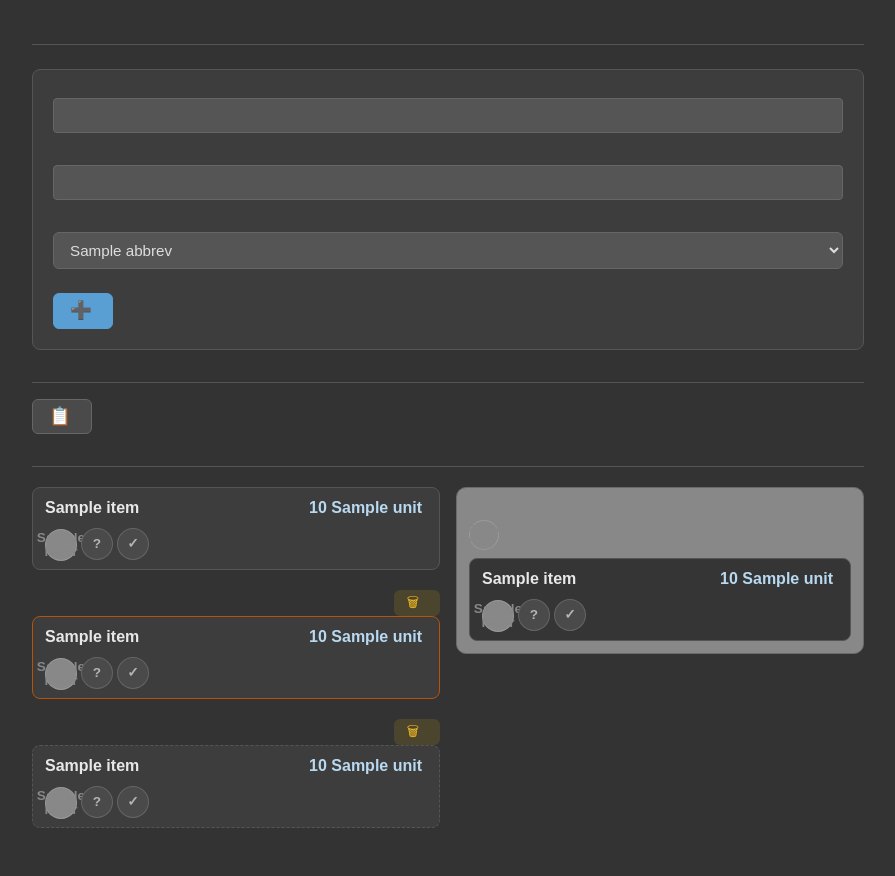
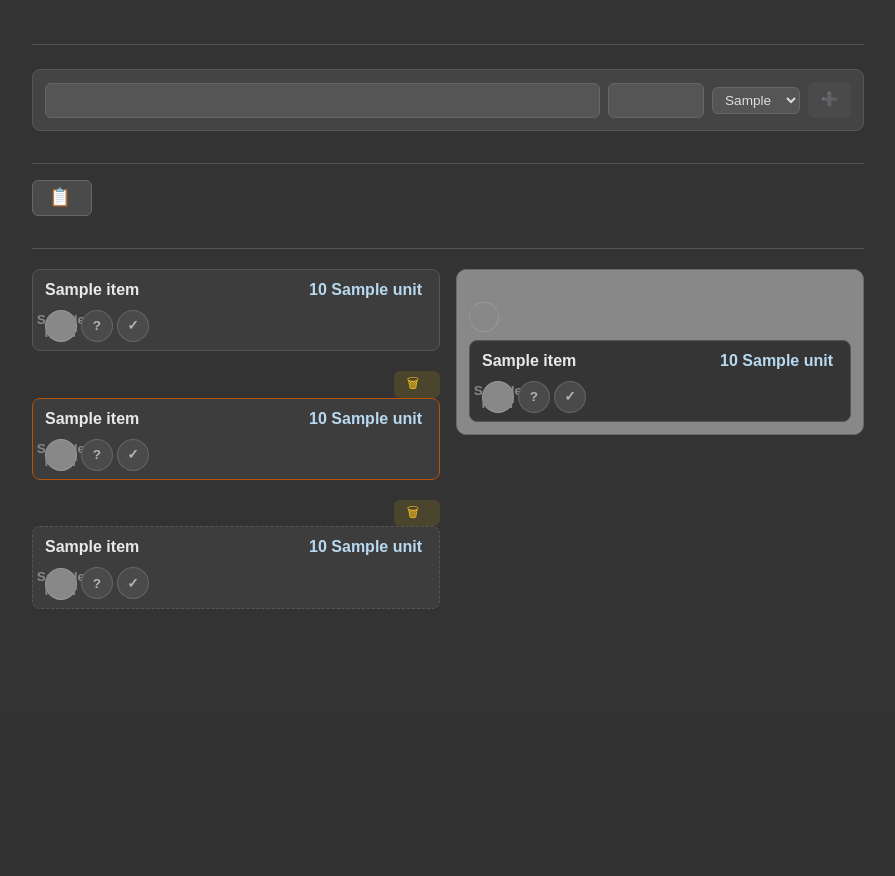
Before and after one commit to Lewistrick/weekmenu, a Python web app: template src/templates/grocery-list.html in a window 1280 px wide. Shown: the part 84-960 px from the top of the page, without its empty margins (176-1071 px from the left). After the commit the page ends 693 px from the top, so only its background shows below. Run offline with Jinja, Linux system fonts and the light colour scheme; the template is opened without the code that fills it: most values are stand-ins (such as "Sample title", 1, 10 or a date in 2020); some libraries are stand-ins or nearby versions.

Commit message:
Inventory delete confirm, row spacing, shared add-row on grocery page
- Delete on an inventory item with a positive amount now uses the
  inline confirm (cancel/proceed); empty items delete directly
- Promote grocery-inline-confirm* classes to site-wide inline-confirm*
  and move the confirm JS from two page templates into base.html
- More vertical space between editable-list rows
- Sort select shrinks to fit narrow screens instead of overflowing
- Grocery page "add groceries" form uses the shared .item-row layout

Co-Authored-By: Claude Opus 5 <noreply@anthropic.com>

```diff
--- a/src/static/style.css
+++ b/src/static/style.css
@@ -349,21 +349,28 @@ div.search-results {
     font-size: 0.95rem;
 }
 
-/* A label and a single control side by side (e.g. a sort select). */
+/* A label and a single control side by side (e.g. a sort select). The
+   control shrinks to fit narrow screens instead of overflowing them. */
 .inline-field {
     display: flex;
     align-items: center;
     gap: var(--space-2);
+    min-width: 0;
+    max-width: 100%;
     margin: 0;
 }
 
 .inline-field .field-label {
+    flex-shrink: 0;
     margin-bottom: 0;
     white-space: nowrap;
 }
 
 .inline-field .form-control {
     width: auto;
+    min-width: 0;
+    max-width: 100%;
+    flex: 0 1 auto;
 }
 
 .form-control:focus {
@@ -1014,24 +1021,24 @@ div.search-results {
     white-space: nowrap;
 }
 
-.grocery-inline-confirm-wrap {
+.inline-confirm-wrap {
     display: flex;
     align-items: center;
     justify-content: flex-end;
 }
 
-.grocery-inline-confirm[hidden],
-.grocery-inline-confirm-trigger[hidden] {
+.inline-confirm[hidden],
+.inline-confirm-trigger[hidden] {
     display: none !important;
 }
 
-.grocery-inline-confirm {
+.inline-confirm {
     display: flex;
     align-items: center;
     gap: var(--space-1);
 }
 
-.grocery-inline-confirm-label {
+.inline-confirm-label {
     font-size: 0.85rem;
     color: var(--text-muted);
 }
@@ -1398,7 +1405,7 @@ div.search-results {
     padding: 0;
     display: flex;
     flex-direction: column;
-    gap: var(--space-1);
+    gap: var(--space-3);
 }
 
 .editable-list .ingredient-input {
@@ -1735,6 +1742,11 @@ details.form-panel > :not(summary) {
 @media (max-width: 640px) {
     .item-row {
         grid-template-columns: minmax(0, 1fr) 5.5rem auto;
+    }
+
+    /* Keep an inline confirm in a row compact; the ✓/✕ titles explain it. */
+    .item-row-actions .inline-confirm-label {
+        display: none;
     }
 
     .item-row > :first-child {
--- a/src/templates/base.html
+++ b/src/templates/base.html
@@ -77,6 +77,26 @@
     </div>
 
     <script>
+        // Inline confirm (site-wide): a .inline-confirm-trigger reveals the
+        // element named by data-confirm-id; .inline-confirm-cancel restores it.
+        document.addEventListener("click", (event) => {
+            const trigger = event.target.closest(".inline-confirm-trigger");
+            if (trigger) {
+                const confirm = document.getElementById(trigger.dataset.confirmId);
+                if (!confirm) return;
+                trigger.hidden = true;
+                confirm.hidden = false;
+                return;
+            }
+            const cancel = event.target.closest(".inline-confirm-cancel");
+            if (cancel) {
+                const confirm = document.getElementById(cancel.dataset.confirmId);
+                const trigger = document.getElementById(cancel.dataset.triggerId);
+                if (confirm) confirm.hidden = true;
+                if (trigger) trigger.hidden = false;
+            }
+        });
+
         window.groceryLongPress = (() => {
             let timeout = null;
             let overlay = null;
--- a/src/templates/grocery-list.html
+++ b/src/templates/grocery-list.html
@@ -63,30 +63,5 @@
         });
     })();
 
-    document.addEventListener("click", (event) => {
-        const trigger = event.target.closest(".grocery-inline-confirm-trigger");
-        if (trigger) {
-            const confirmId = trigger.dataset.confirmId;
-            const confirm = document.getElementById(confirmId);
-            if (!confirm) {
-                return;
-            }
-            trigger.hidden = true;
-            confirm.hidden = false;
-            return;
-        }
-
-        const cancel = event.target.closest(".grocery-inline-confirm-cancel");
-        if (cancel) {
-            const confirm = document.getElementById(cancel.dataset.confirmId);
-            const trigger = document.getElementById(cancel.dataset.triggerId);
-            if (confirm) {
-                confirm.hidden = true;
-            }
-            if (trigger) {
-                trigger.hidden = false;
-            }
-        }
-    });
 </script>
 {% endblock %}
--- a/src/templates/partials/grocery-add-form.html
+++ b/src/templates/partials/grocery-add-form.html
@@ -4,27 +4,23 @@
             <h2 class="section-title">{{ t('grocery.section.add_groceries') }}</h2>
         </div>
         <form hx-post="{{ base_path }}/week-menu/grocery-list/add" hx-target="#grocery-list-body" hx-swap="outerHTML show:none"
-            class="form-panel grocery-add-form">
-            <div class="form-group">
-                <label for="grocery-ingredient">{{ t('common.name') }}</label>
-                <input type="text" id="grocery-ingredient" name="ingredient" class="form-control" required />
-            </div>
-            <div class="form-group">
-                <label for="grocery-quantity">{{ t('common.amount') }}</label>
-                <input type="number" id="grocery-quantity" name="quantity" class="form-control" min="0.01" step="any" required />
-            </div>
-            <div class="form-group">
-                <label for="grocery-unit">{{ t('common.unit') }}</label>
-                <select id="grocery-unit" name="unit" class="form-control" required>
+            class="inline-form">
+            <div class="ingredient-input item-row">
+                <input type="text" id="grocery-ingredient" name="ingredient" class="form-control"
+                    placeholder="{{ t('common.name') }}" aria-label="{{ t('common.name') }}" required />
+                <input type="number" id="grocery-quantity" name="quantity" class="form-control" min="0.01" step="any"
+                    placeholder="{{ t('common.amount') }}" aria-label="{{ t('common.amount') }}" required />
+                <select id="grocery-unit" name="unit" class="form-control grocery-unit-select" required
+                    aria-label="{{ t('common.unit') }}">
                     {% for unit in units %}
                     <option value="{{ unit.abbrev }}">{{ unit.abbrev }}</option>
                     {% endfor %}
                 </select>
+                <div class="item-row-actions">
+                    <button type="submit" class="btn btn-sm icon-btn" title="{{ t('common.add') }}"
+                        aria-label="{{ t('common.add') }}">➕</button>
+                </div>
             </div>
-            <button type="submit" class="btn btn-primary btn-action">
-                <span class="btn-action-icon" aria-hidden="true">➕</span>
-                <span>{{ t('common.add') }}</span>
-            </button>
         </form>
     </section>
     <hr class="content-divider">
--- a/src/templates/partials/grocery-generate-actions.html
+++ b/src/templates/partials/grocery-generate-actions.html
@@ -7,7 +7,7 @@
         <span>{{ t('grocery.generate.action') }}</span>
     </button>
     <div class="grocery-generate-choices" id="grocery-generate-choices" hidden>
-        <span class="grocery-inline-confirm-label">{{ t('grocery.generate.confirm') }}</span>
+        <span class="inline-confirm-label">{{ t('grocery.generate.confirm') }}</span>
         <form method="post" action="{{ base_path }}/week-menu/grocery-list/generate" class="grocery-bulk-form">
             <input type="hidden" name="mode" value="replace">
             <button type="submit" class="btn btn-sm btn-ghost grocery-generate-choice"
--- a/src/templates/partials/grocery-inline-confirm.html
+++ b/src/templates/partials/grocery-inline-confirm.html
@@ -1,12 +1,12 @@
-<div class="grocery-inline-confirm-wrap">
-    <button type="button" class="btn btn-sm grocery-inline-confirm-trigger {{ trigger_class | default('grocery-clear-list-trigger') }}"
+<div class="inline-confirm-wrap">
+    <button type="button" class="btn btn-sm inline-confirm-trigger {{ trigger_class | default('grocery-clear-list-trigger') }}"
         id="{{ trigger_id }}" data-confirm-id="{{ confirm_id }}"
         title="{{ trigger_label }}" aria-label="{{ trigger_label }}">
         <span class="grocery-clear-list-icon" aria-hidden="true">{{ trigger_icon | default("🗑") }}</span>
         <span>{{ trigger_label }}</span>
     </button>
-    <div class="grocery-inline-confirm" id="{{ confirm_id }}" hidden>
-        <span class="grocery-inline-confirm-label">{{ confirm_label }}</span>
+    <div class="inline-confirm" id="{{ confirm_id }}" hidden>
+        <span class="inline-confirm-label">{{ confirm_label }}</span>
         <form method="post" hx-post="{{ confirm_action }}" hx-target="#grocery-list-body" hx-swap="outerHTML show:none"
             class="grocery-bulk-form">
             <button type="submit" class="shop-chip-btn shop-chip-btn--warn"
@@ -14,7 +14,7 @@
                 ✓
             </button>
         </form>
-        <button type="button" class="shop-chip-btn shop-chip-btn--clear grocery-inline-confirm-cancel"
+        <button type="button" class="shop-chip-btn shop-chip-btn--clear inline-confirm-cancel"
             data-confirm-id="{{ confirm_id }}" data-trigger-id="{{ trigger_id }}"
             title="{{ t('common.cancel') }}" aria-label="{{ t('common.cancel') }}">
             ✕
```
Also changed, not shown: src/templates/edit-recipe.html (+5 -24 lines), src/templates/manage-inventory.html (+21 -1 lines), tests/test_edit_ingredient.py (+2 -2 lines), tests/test_grocery_shops.py (+2 -2 lines), tests/test_inventory.py (+34 -0 lines).
